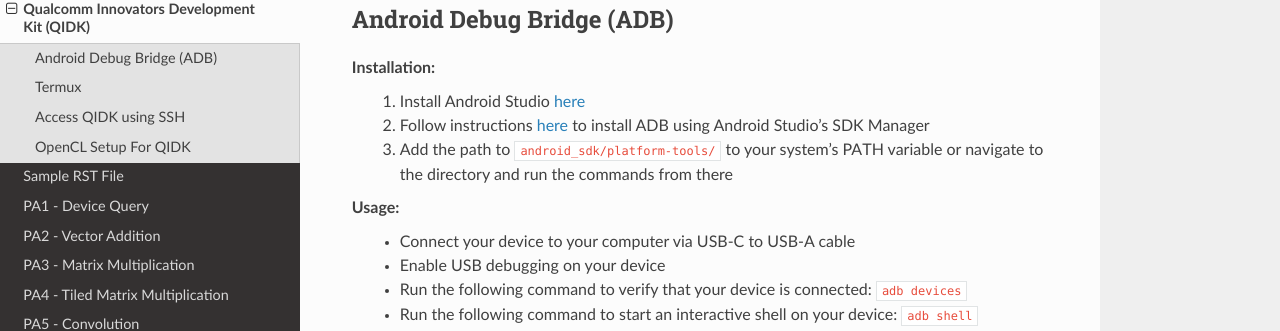
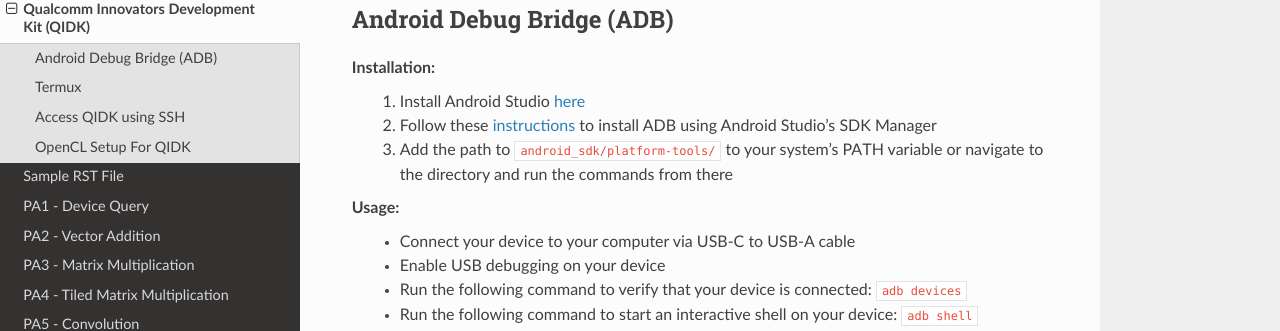
Before and after one commit to KastnerRG/cse160-docs, a Sphinx documentation site: the page built from docs/source/QIDK.rst, in a window 1280 px wide and 900 px high. Shown: the part 157-488 px from the top of the window. Built offline with Sphinx 7.4.7 and the Read the Docs theme 2.0.0, drawn with Linux system fonts in a browser that asks for light colours; formulas are drawn with MathJax 3.

Commit message:
update link

```diff
--- a/docs/source/QIDK.rst
+++ b/docs/source/QIDK.rst
@@ -5,7 +5,7 @@
 ^^^^^^^^^^^^^^^^^^^^^^^^^^
 Installation:
     1. Install Android Studio `here <https://developer.android.com/studio>`_
-    2. Follow instructions `here <https://developer.android.com/tools/adb>`_ to install ADB using Android Studio's SDK Manager
+    2. Follow these `instructions <https://developer.android.com/tools/adb>`_ to install ADB using Android Studio's SDK Manager
     3. Add the path to :code:`android_sdk/platform-tools/` to your system's PATH variable or navigate to the directory and run the commands from there
 
 Usage:
--- a/docs/source/Sample.rst
+++ b/docs/source/Sample.rst
@@ -1,6 +1,6 @@
-=============
+===============
 Sample RST File
-=============
+===============
 
 Introduction
 ------------
```
